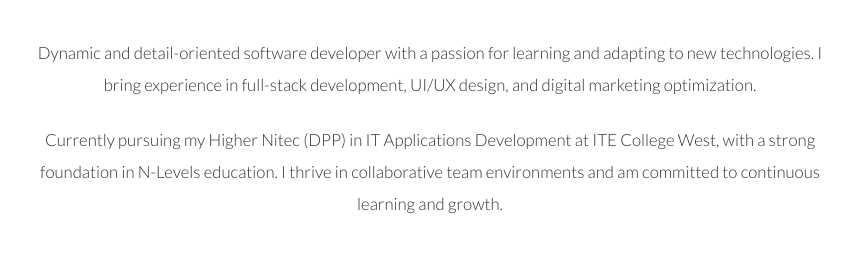
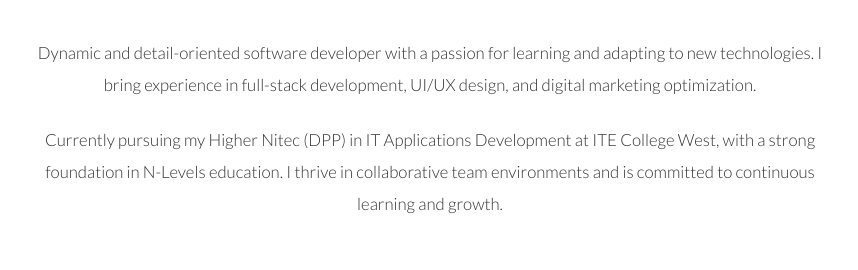
Before and after one commit to LearnCoding33/LearnCoding33.github.io, a plain HTML site: page index.html in a window 1280 px wide. Shown: the part 1080-1350 px from the top of the page, 210-1068 px from the left. Drawn offline with nearby package versions, Linux system fonts and the light colour scheme.

```diff
--- a/index.html
+++ b/index.html
@@ -457,7 +457,7 @@
                 <h2>About Me</h2>
                 <div class="about-content">
                     <p>Dynamic and detail-oriented software developer with a passion for learning and adapting to new technologies. I bring experience in full-stack development, UI/UX design, and digital marketing optimization.</p>
-                    <p>Currently pursuing my Higher Nitec (DPP) in IT Applications Development at ITE College West, with a strong foundation in N-Levels education. I thrive in collaborative team environments and am committed to continuous learning and growth.</p>
+                    <p>Currently pursuing my Higher Nitec (DPP) in IT Applications Development at ITE College West, with a strong foundation in N-Levels education. I thrive in collaborative team environments and is committed to continuous learning and growth.</p>
                 </div>
             </div>
         </section>
```
